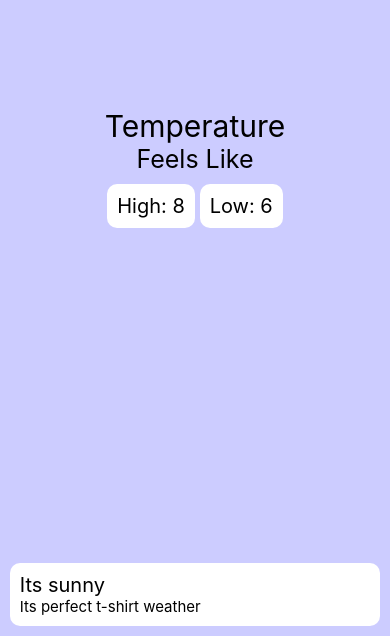
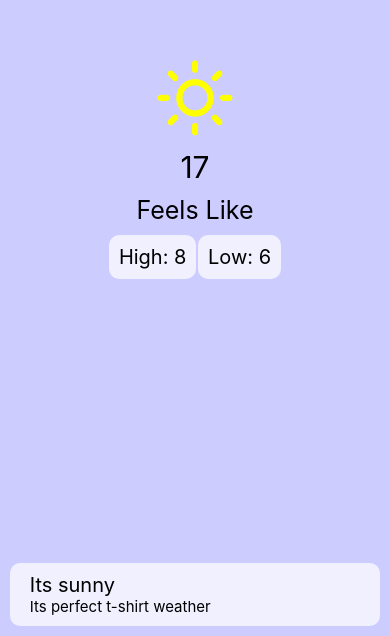
Before and after one commit to RahmaNader/WeatherApp, a React Native app: screen / in a window 390 px wide. Shown: the part 208-844 px from the top of the page. Built offline with nearby package versions, Linux system fonts and the light colour scheme.

Commit message:
starting weather app

```diff
--- a/App.js
+++ b/App.js
@@ -1,12 +1,14 @@
 //import { StatusBar } from 'expo-status-bar';
 import { StyleSheet, Text, View, SafeAreaView } from 'react-native';
 import React from 'react';
+import {Feather} from '@expo/vector-icons';
 
 const App = () => {
   return(
     <SafeAreaView style={styles.wrapper}>
     <View style={styles.container}>
-      <Text style={styles.temp}>Temperature</Text>
+      <Feather name="sun" size={75} color="yellow" />
+      <Text style={styles.temp}>17</Text>
       <Text style={styles.feels}>Feels Like</Text>
       <View style={styles.highlowwrapper}>
         <Text style={styles.highlow}>High: 8</Text>
@@ -33,10 +35,12 @@ const styles = StyleSheet.create({
     justifyContent: 'center',
     width: '95%', // set width to match parent
     height: '100%', // set height to match parent
+    padding: 10,
   },
   temp: {
     fontSize: 30,
-    color: 'black'
+    color: 'black',
+    marginVertical: 10,
   },
   feels: {
     fontSize: 25,
@@ -51,15 +55,16 @@ const styles = StyleSheet.create({
     fontSize: 20,
     color: 'black',
     marginVertical: 10,
-    backgroundColor: 'white',
+    backgroundColor: 'rgba(255, 255, 255, 0.7)', // This is fully transparent white
     padding: 10,
     borderRadius: 10,
   },
   bodywrapper: {
-    backgroundColor: 'white',
+    backgroundColor: 'rgba(255, 255, 255, 0.7)',
     alignItems: 'flex-start',
     justifyContent: 'flex-end',
-    padding: 10,
+    paddingVertical:10,
+    paddingHorizontal: 20,
     borderRadius: 10,
     marginVertical: 10,
     width: '95%', // set width to match parent
```
